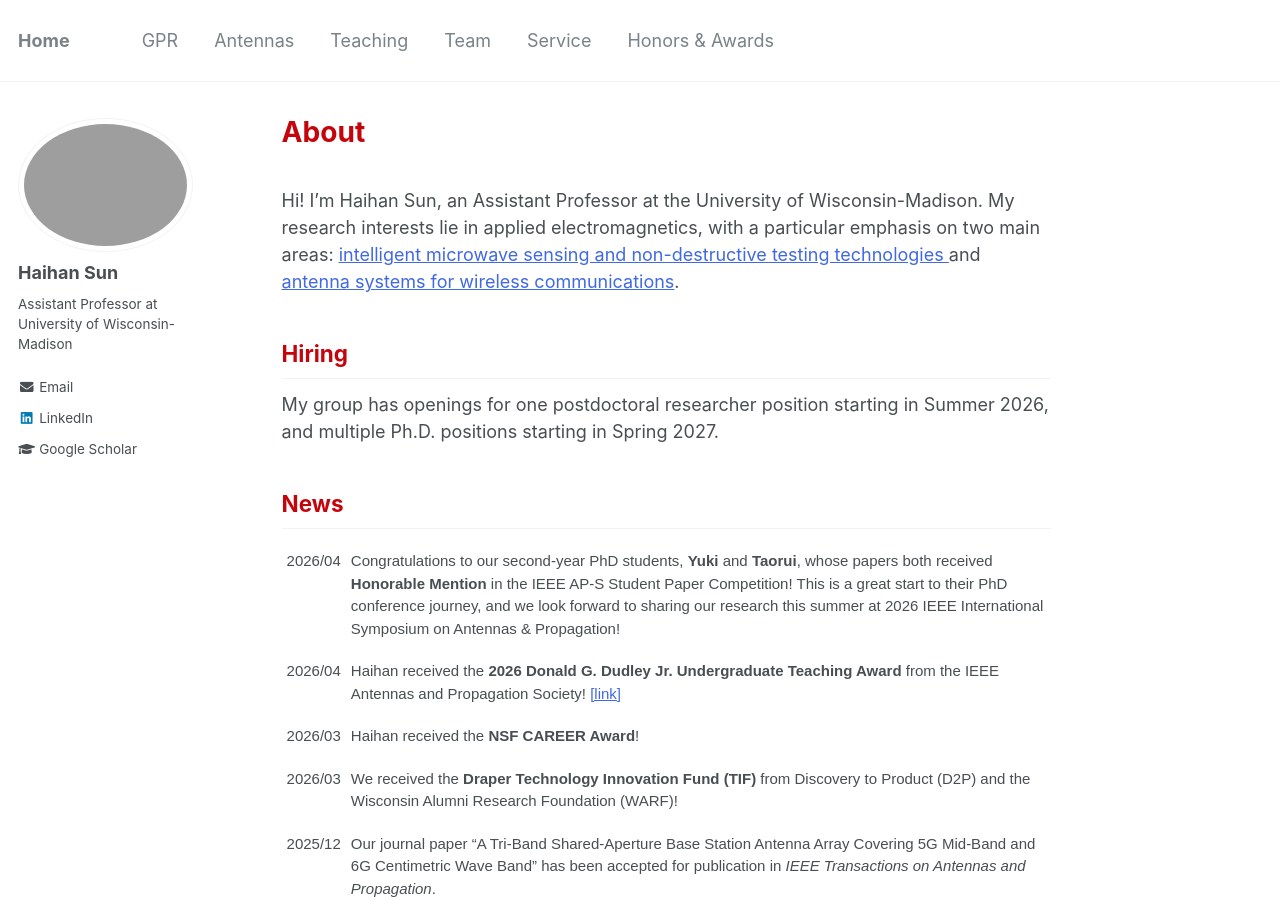
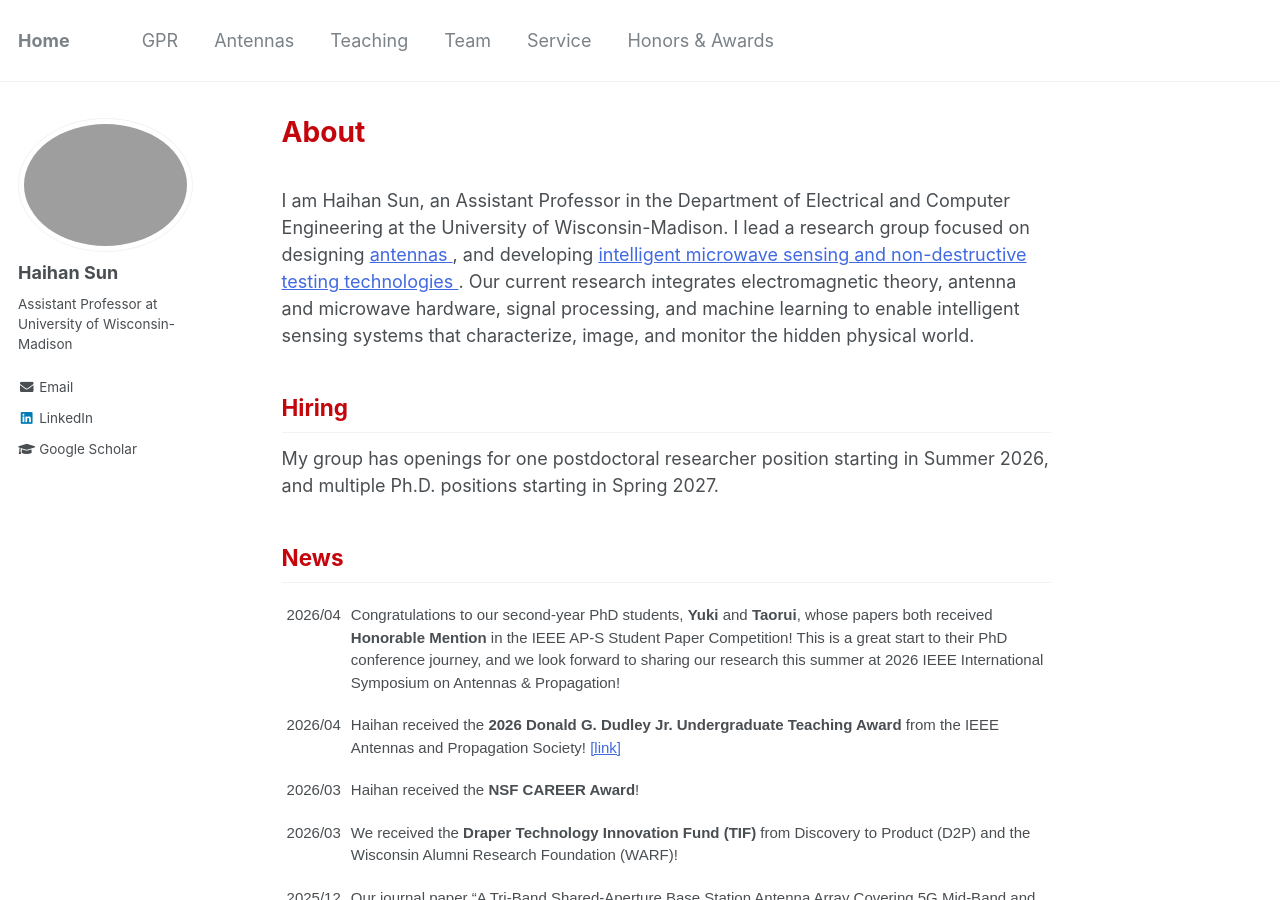
Before and after one commit to Haihan-Sun/Haihan-Sun.github.io, a Jekyll site: the page built from _pages/about.md, in a window 1280 px wide and 900 px high. Built offline with Jekyll 4.4.1, drawn with Linux system fonts in a browser that asks for light colours.

Commit message:
Update about.md

```diff
--- a/_pages/about.md
+++ b/_pages/about.md
@@ -16,7 +16,7 @@ redirect_from:
 </style>
 
 <br>
-Hi! I'm Haihan Sun, an Assistant Professor at the University of Wisconsin-Madison. My research interests lie in applied electromagnetics, with a particular emphasis on two main areas: <a href="https://haihan-sun.github.io/GPR/"  style="color:#4169e1"> intelligent microwave sensing and non-destructive testing technologies </a> and <a href="https://haihan-sun.github.io/BSA/"  style="color:#4169e1"> antenna systems for wireless communications</a>. <br>
+I am Haihan Sun, an Assistant Professor in the Department of Electrical and Computer Engineering at the University of Wisconsin-Madison. I lead a research group focused on designing <a href="https://haihan-sun.github.io/BSA/"  style="color:#4169e1"> antennas </a>, and developing <a href="https://haihan-sun.github.io/GPR/"  style="color:#4169e1"> intelligent microwave sensing and non-destructive testing technologies </a>. Our current research integrates electromagnetic theory, antenna and microwave hardware, signal processing, and machine learning to enable intelligent sensing systems that characterize, image, and monitor the hidden physical world.
 
 
 <span style="color:#C5050C">Hiring</span>
```
